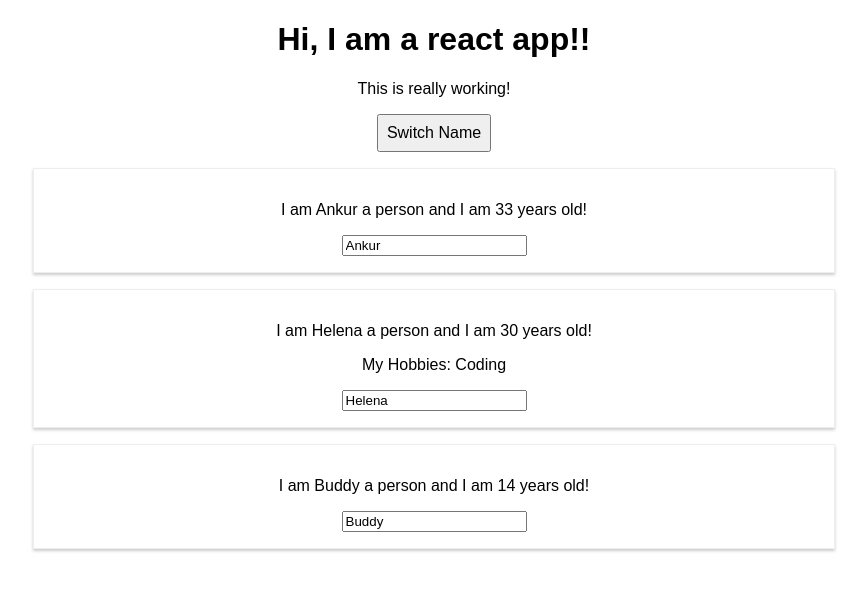
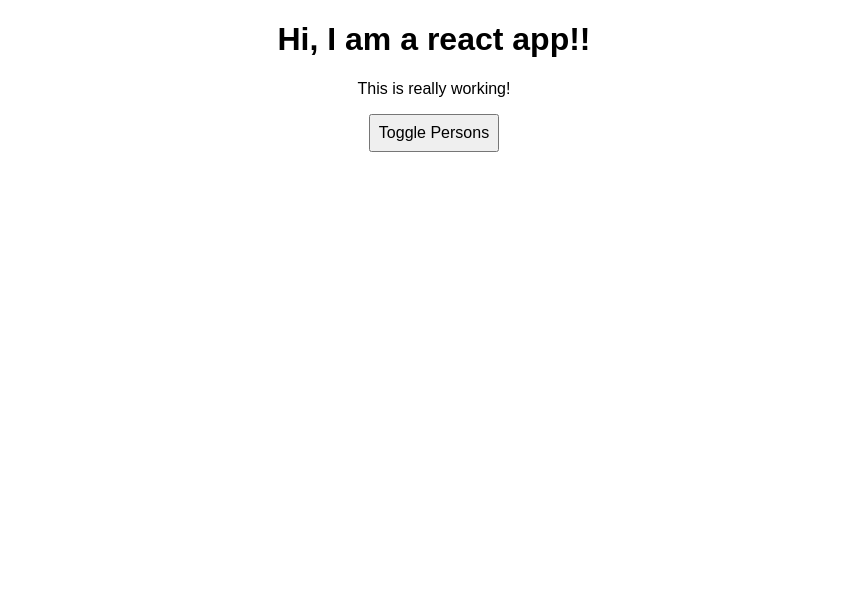
Before and after one commit to ankurvaseashta/react-complete-guide, a React (Create React App) app: page / in a window 1280 px wide. Shown: the top 590 px of the page, without its empty margins (206-1073 px from the left). Built offline with nearby package versions, Linux system fonts and the light colour scheme.

Commit message:
Handlling Dynamic Content the JavaScript way

```diff
--- a/src/App.js
+++ b/src/App.js
@@ -9,10 +9,11 @@
      { name: 'Helena', age: 30 },
      { name: 'Buddy', age: 14 }
     ],
-    otherState: 'some other value'
+    otherState: 'some other value',
+    showPersons: false
   }
 
-switchNameHandler = ( newName ) => {
+switchNameHandler = (newName) => {
   //console.log('Was clicked!')
   // DON'T DO THIS: this.state.persons[0].name = "AnkurVaseashta";
   this.setState({
@@ -34,6 +35,11 @@
   } )
 }
 
+togglePersonsHandler = () => {
+  const doesShow = this.state.showPersons;
+  this.setState({showPersons: !doesShow});
+}
+
   render() {
 
     const style ={
@@ -50,7 +56,10 @@
         <p> This is really working! </p>
         <button
         style={style}
-        onClick={() => this.switchNameHandler('Ankura!!!!')}>Switch Name</button>
+        onClick={this.togglePersonsHandler}>Toggle Persons</button>
+          {
+           this.state.showPersons === true ?
+            <div>
             <Person
               name={this.state.persons[0].name}
               age={this.state.persons[0].age}/>
@@ -62,6 +71,8 @@
             <Person
               name={this.state.persons[2].name}
               age={this.state.persons[2].age}/>
+          </div> : null
+          }
       </div>
     );
     ///*return React.createElement('div', {className: 'App'}, React.createElement('h1', null, 'Hi, I am a react app!!!'));*/
```
Lines whose indentation alone changed are shown as unchanged.
